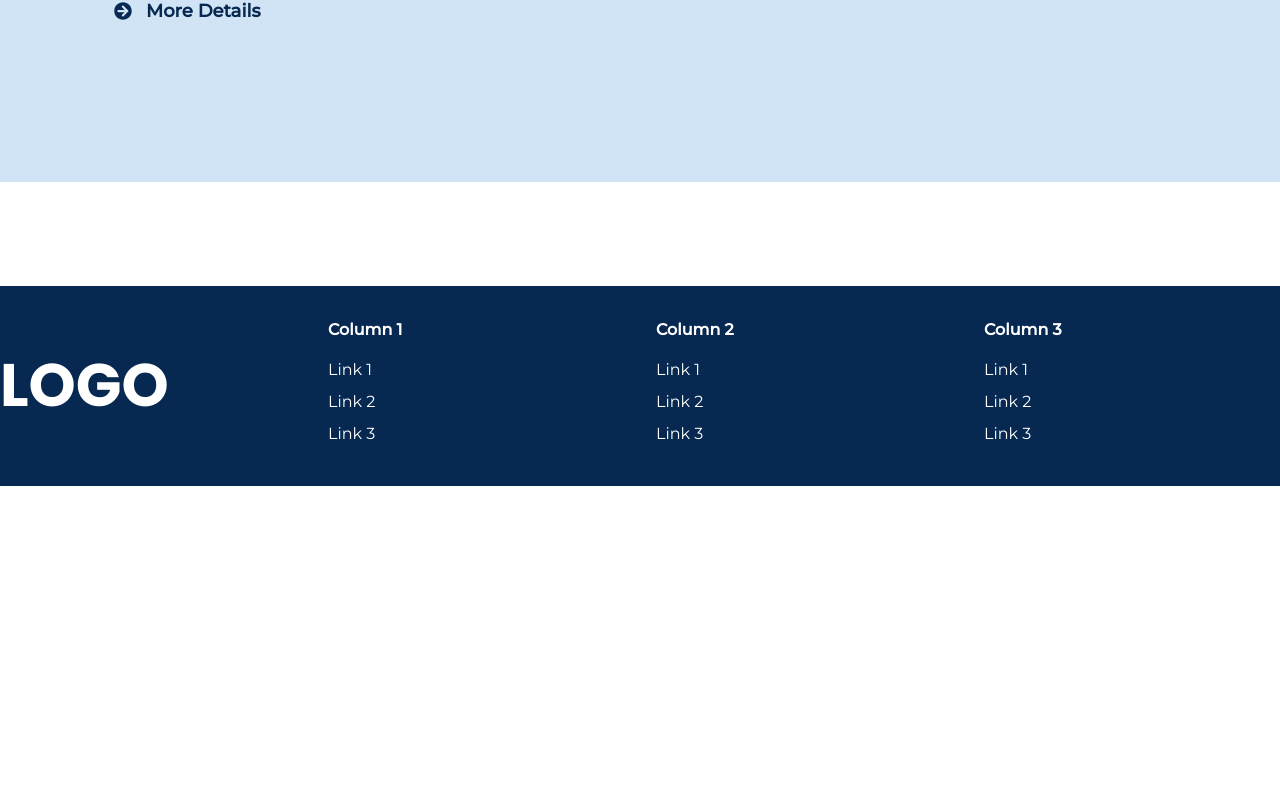
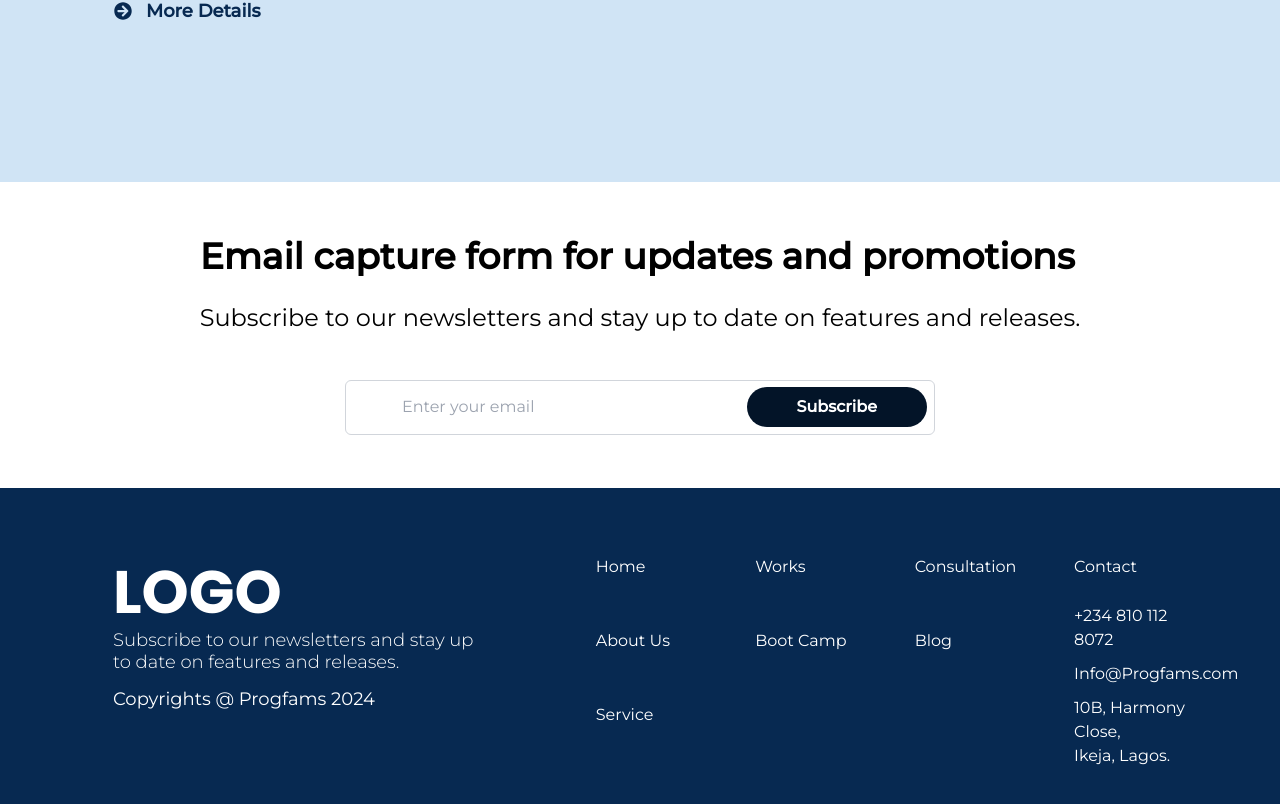
Before and after one commit to AyoMoses1/PROGFAMS-ASSESSMENT, a React (Vite) app: page / in a window 1280 px wide. Shown: the part 2203-3007 px from the top of the page. Before the commit the page ends 2689 px from the top, so only its background shows below. Built offline with nearby package versions, Linux system fonts and the light colour scheme.

Commit message:
Work on footer section

```diff
--- /dev/null
+++ b/src/components/Email/index.tsx
@@ -0,0 +1,42 @@
+import Heading from "components/Heading";
+import Text from "components/Text";
+
+const index = () => {
+  return (
+    <div className="py-[53px] flex justify-center">
+      <div>
+        <Heading
+          fontWeight={700}
+          fontSize="36px"
+          textColor={"#000000"}
+          lineHeight={"43.88px"}
+        >
+          Email capture form for updates and promotions
+        </Heading>
+        <Text
+          fontWeight={400}
+          fontSize="24px"
+          textColor={"#000000"}
+          lineHeight={"29.26px"}
+          mt={"24px"}
+          mb={"48px"}
+        >
+          Subscribe to our newsletters and stay up to date on features and
+          releases.
+        </Text>
+        <div className="flex items-center border border-gray-300 rounded-md overflow-hidden w-[590px] mx-auto py-[6.5px] pl-[40px] pr-[7px] rounded-[50px]">
+          <input
+            type="email"
+            placeholder="Enter your email"
+            className="w-full px-4 py-2 border-none focus:outline-none montserrat"
+          />
+          <button className="bg-[#031428] text-white px-[50px] py-[8px] rounded-[50px] font-[700]">
+            Subscribe
+          </button>
+        </div>
+      </div>
+    </div>
+  );
+};
+
+export default index;
--- a/src/components/Footer/Footer.tsx
+++ b/src/components/Footer/Footer.tsx
@@ -1,38 +1,87 @@
-import React from 'react';
+import React from "react";
+import Text from "components/Text";
 
 const Footer: React.FC = () => {
   return (
-    <footer className="bg-primary text-white py-8">
+    <footer className="bg-primary text-white py-8 pb-[160px] pt-[67.5px] flex gap-[120.25px] pl-[113px] pr-[78.5px]">
+      <div className="flex-col items-center col-span-2">
+        <span className="font-poppins font-bold text-6xl leading-tight">
+          LOGO
+        </span>
+        <Text
+          fontWeight={300}
+          fontSize="18px"
+          textColor={"white"}
+          lineHeight={"21.94px"}
+          mb={"12px"}
+        >
+          Subscribe to our newsletters and stay up to date on features and
+          releases.
+        </Text>
+        <p className="font-500 text-[18px]">Copyrights @ Progfams 2024</p>
+      </div>
       <div className="container mx-auto grid grid-cols-1 md:grid-cols-4 gap-8">
-        <div className="flex items-center justify-center md:justify-start">
-        <span className="font-poppins font-bold text-6xl leading-tight">LOGO</span>        </div>
         <div>
-          <h5 className="font-bold mb-4">Column 1</h5>
           <ul>
-            <li className="mb-2"><a href="#" className="hover:underline">Link 1</a></li>
-            <li className="mb-2"><a href="#" className="hover:underline">Link 2</a></li>
-            <li className="mb-2"><a href="#" className="hover:underline">Link 3</a></li>
+            <li className="mb-[50px]">
+              <a href="#" className="hover:underline">
+                Home
+              </a>
+            </li>
+            <li className="mb-[50px]">
+              <a href="#" className="hover:underline">
+                About Us
+              </a>
+            </li>
+            <li className="mb-2">
+              <a href="#" className="hover:underline">
+                Service
+              </a>
+            </li>
           </ul>
         </div>
+        <ul>
+          <li className="mb-[50px]">
+            <a href="#" className="hover:underline">
+              Works
+            </a>
+          </li>
+          <li className="mb-[50px]">
+            <a href="#" className="hover:underline">
+              Boot Camp
+            </a>
+          </li>
+        </ul>
+        <ul>
+          <li className="mb-[50px]">
+            <a href="#" className="hover:underline">
+              Consultation
+            </a>
+          </li>
+          <li className="mb-2">
+            <a href="#" className="hover:underline">
+              Blog
+            </a>
+          </li>
+        </ul>
         <div>
-          <h5 className="font-bold mb-4">Column 2</h5>
           <ul>
-            <li className="mb-2"><a href="#" className="hover:underline">Link 1</a></li>
-            <li className="mb-2"><a href="#" className="hover:underline">Link 2</a></li>
-            <li className="mb-2"><a href="#" className="hover:underline">Link 3</a></li>
+            <li className="mb-[25px]">
+              <a href="#" className="hover:underline">
+                Contact
+              </a>
+            </li>
           </ul>
-        </div>
-        <div>
-          <h5 className="font-bold mb-4">Column 3</h5>
-          <ul>
-            <li className="mb-2"><a href="#" className="hover:underline">Link 1</a></li>
-            <li className="mb-2"><a href="#" className="hover:underline">Link 2</a></li>
-            <li className="mb-2"><a href="#" className="hover:underline">Link 3</a></li>
-          </ul>
+          <p className="font-400 text-[16px] mb-[10px]">+234 810 112 8072</p>
+          <p className="font-400 text-[16px] mb-[10px]">Info@Progfams.com</p>
+          <p className="font-400 text-[16px]">
+            10B, Harmony Close, <br />
+            Ikeja, Lagos.
+          </p>
         </div>
       </div>
     </footer>
   );
-}
+};
 
 export default Footer;
--- a/src/components/Testimonials/index.tsx
+++ b/src/components/Testimonials/index.tsx
@@ -6,7 +6,7 @@ import { FaArrowCircleRight } from "react-icons/fa";
 
 const index = () => {
   return (
-    <div className={"bg-[#4393D840] pl-[86px] pr-[100px] py-[97px] my-[104px]"}>
+    <div className={"bg-[#4393D840] pl-[86px] pr-[100px] py-[97px] mt-[104px]"}>
       <div className="w-[503px]">
         <Text
           fontWeight={500}
--- a/src/pages/Home.tsx
+++ b/src/pages/Home.tsx
@@ -5,6 +5,7 @@ import image from "assets/2.png";
 import Button from 'components/Button/Button';
 import SectionOne from 'components/main2'
 import Testimonials from 'components/Testimonials'
+import Email from 'components/Email'
 
 
 const Home = () => {
@@ -37,6 +38,7 @@ const Home = () => {
         </div>
         <SectionOne/>
         <Testimonials/>
+        <Email/>
       </main>
       <Footer />
     </div>
```
